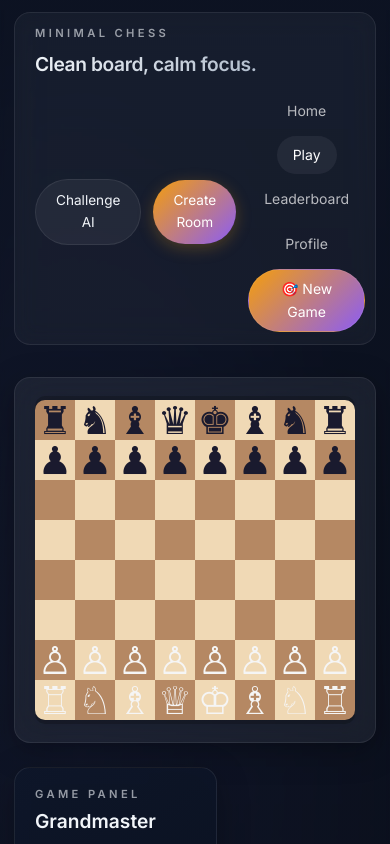
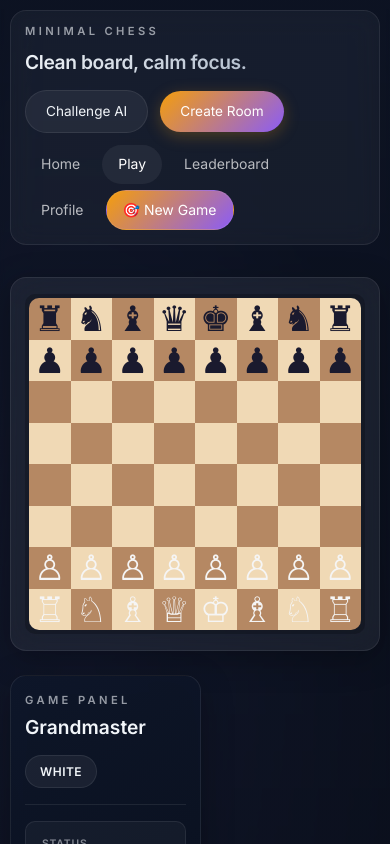
Before and after one commit to amrithul/chess, a React (Vite) app: page /play/ai in a window 390 px wide. Shown: the top 844 px of the page. Built offline with nearby package versions, Linux system fonts and the light colour scheme.

Commit message:
responsive

```diff
--- a/src/App.tsx
+++ b/src/App.tsx
@@ -57,6 +57,11 @@ const App = () => {
       ? 'Your turn'
       : "Opponent's turn"
     : roomStatusLabel;
+  const isPlayerTurn = mode === 'online'
+    ? !playerColor || snapshot.turn === (playerColor === 'w' ? 'w' : 'b')
+    : mode === 'ai'
+      ? snapshot.turn === 'w'
+      : true;
 
   // mode-driven effects handled elsewhere
 
@@ -182,7 +187,7 @@ const App = () => {
           <p className="eyebrow">Minimal Chess</p>
           <h1>Clean board, calm focus.</h1>
         </div>
-        <div style={{ display: 'flex', alignItems: 'center', gap: 12 }}>
+        <div className="topbar-actions">
           <button type="button" className="ghost-btn" onClick={() => { setMode('ai'); navigate('/play/ai'); }}>Challenge AI</button>
           <button type="button" className="action-btn" onClick={topbarCreateRoom}>Create Room</button>
           <Navigation />
@@ -197,9 +202,9 @@ const App = () => {
       <AnimatePresence mode="wait">
         <Routes>
           <Route path="/" element={<motion.main initial={{ opacity: 0, y: 16 }} animate={{ opacity: 1, y: 0 }} exit={{ opacity: 0, y: -16 }} className="hero-grid"><div className="hero-card hero-main"><p className="eyebrow">Minimal Chess</p><h2>Sharp board. Quiet interface.</h2><p>Every move is clear, every game feels calm, and the interface stays out of the way.</p><div className="controls-row hero-actions"><button className="action-btn" onClick={() => { setMode('local'); navigate('/play/local'); }}>Play Now</button><button className="ghost-btn" onClick={() => { setMode('ai'); navigate('/play/ai'); }}>Challenge AI</button></div></div><div className="hero-card secondary"><p className="eyebrow">Why it works</p><ul className="feature-list minimal-list"><li>Focused board first</li><li>Simple controls, instant play</li><li>Clear capture tracking</li></ul></div></motion.main>} />
-          <Route path="/play/local" element={<motion.main initial={{ opacity: 0, y: 16 }} animate={{ opacity: 1, y: 0 }} exit={{ opacity: 0, y: -16 }} className="board-layout"><div className="board-card"><Board fen={snapshot.fen} sideToMove={snapshot.turn} onMove={handleMove} theme={theme} boardTheme={boardTheme} showLegalMoves={settings.showLegalMoves} legalMoves={legalMoves} lastMove={snapshot.lastMove ? { from: snapshot.lastMove.slice(0, 2), to: snapshot.lastMove.slice(2, 4) } : null} orientation={orientation} /></div><aside className={`right-drawer ${drawerOpen ? 'open' : 'closed'}`}><Panel mode={mode} roomCode={roomCode} setRoomCode={setRoomCode} onlineRoom={onlineRoom} joinPromptOpen={joinPromptOpen} setJoinPromptOpen={setJoinPromptOpen} handleCreateRoom={handleCreateRoom} submitJoinRoom={submitJoinRoom} chatMessages={chatMessages} chatText={chatText} setChatText={setChatText} handleSendChat={handleSendChat} playerTurnLabel={playerTurnLabel} /></aside></motion.main>} />
-          <Route path="/play/ai" element={<motion.main initial={{ opacity: 0, y: 16 }} animate={{ opacity: 1, y: 0 }} exit={{ opacity: 0, y: -16 }} className="board-layout"><div className="board-card"><Board fen={snapshot.fen} sideToMove={snapshot.turn} onMove={handleMove} theme={theme} boardTheme={boardTheme} showLegalMoves={settings.showLegalMoves} legalMoves={legalMoves} lastMove={snapshot.lastMove ? { from: snapshot.lastMove.slice(0, 2), to: snapshot.lastMove.slice(2, 4) } : null} orientation={orientation} /></div><aside className={`right-drawer ${drawerOpen ? 'open' : 'closed'}`}><Panel mode={mode} roomCode={roomCode} setRoomCode={setRoomCode} onlineRoom={onlineRoom} joinPromptOpen={joinPromptOpen} setJoinPromptOpen={setJoinPromptOpen} handleCreateRoom={handleCreateRoom} submitJoinRoom={submitJoinRoom} chatMessages={chatMessages} chatText={chatText} setChatText={setChatText} handleSendChat={handleSendChat} playerTurnLabel={playerTurnLabel} /></aside></motion.main>} />
-          <Route path="/play/online" element={<motion.main initial={{ opacity: 0, y: 16 }} animate={{ opacity: 1, y: 0 }} exit={{ opacity: 0, y: -16 }} className="board-layout"><div className="board-card"><Board fen={snapshot.fen} sideToMove={snapshot.turn} onMove={handleMove} theme={theme} boardTheme={boardTheme} showLegalMoves={settings.showLegalMoves} legalMoves={legalMoves} lastMove={snapshot.lastMove ? { from: snapshot.lastMove.slice(0, 2), to: snapshot.lastMove.slice(2, 4) } : null} orientation={orientation} /></div><aside className={`right-drawer ${drawerOpen ? 'open' : 'closed'}`}><Panel mode={mode} roomCode={roomCode} setRoomCode={setRoomCode} onlineRoom={onlineRoom} joinPromptOpen={joinPromptOpen} setJoinPromptOpen={setJoinPromptOpen} handleCreateRoom={handleCreateRoom} submitJoinRoom={submitJoinRoom} chatMessages={chatMessages} chatText={chatText} setChatText={setChatText} handleSendChat={handleSendChat} playerTurnLabel={playerTurnLabel} /></aside></motion.main>} />
+          <Route path="/play/local" element={<motion.main initial={{ opacity: 0, y: 16 }} animate={{ opacity: 1, y: 0 }} exit={{ opacity: 0, y: -16 }} className="board-layout"><div className="board-card"><Board fen={snapshot.fen} sideToMove={snapshot.turn} onMove={handleMove} theme={theme} boardTheme={boardTheme} showLegalMoves={settings.showLegalMoves} legalMoves={legalMoves} lastMove={snapshot.lastMove ? { from: snapshot.lastMove.slice(0, 2), to: snapshot.lastMove.slice(2, 4) } : null} orientation={orientation} isYourTurn={isPlayerTurn} /></div><aside className={`right-drawer ${drawerOpen ? 'open' : 'closed'}`}><Panel mode={mode} roomCode={roomCode} setRoomCode={setRoomCode} onlineRoom={onlineRoom} joinPromptOpen={joinPromptOpen} setJoinPromptOpen={setJoinPromptOpen} handleCreateRoom={handleCreateRoom} submitJoinRoom={submitJoinRoom} chatMessages={chatMessages} chatText={chatText} setChatText={setChatText} handleSendChat={handleSendChat} playerTurnLabel={playerTurnLabel} /></aside></motion.main>} />
+          <Route path="/play/ai" element={<motion.main initial={{ opacity: 0, y: 16 }} animate={{ opacity: 1, y: 0 }} exit={{ opacity: 0, y: -16 }} className="board-layout"><div className="board-card"><Board fen={snapshot.fen} sideToMove={snapshot.turn} onMove={handleMove} theme={theme} boardTheme={boardTheme} showLegalMoves={settings.showLegalMoves} legalMoves={legalMoves} lastMove={snapshot.lastMove ? { from: snapshot.lastMove.slice(0, 2), to: snapshot.lastMove.slice(2, 4) } : null} orientation={orientation} isYourTurn={isPlayerTurn} /></div><aside className={`right-drawer ${drawerOpen ? 'open' : 'closed'}`}><Panel mode={mode} roomCode={roomCode} setRoomCode={setRoomCode} onlineRoom={onlineRoom} joinPromptOpen={joinPromptOpen} setJoinPromptOpen={setJoinPromptOpen} handleCreateRoom={handleCreateRoom} submitJoinRoom={submitJoinRoom} chatMessages={chatMessages} chatText={chatText} setChatText={setChatText} handleSendChat={handleSendChat} playerTurnLabel={playerTurnLabel} /></aside></motion.main>} />
+          <Route path="/play/online" element={<motion.main initial={{ opacity: 0, y: 16 }} animate={{ opacity: 1, y: 0 }} exit={{ opacity: 0, y: -16 }} className="board-layout"><div className="board-card"><Board fen={snapshot.fen} sideToMove={snapshot.turn} onMove={handleMove} theme={theme} boardTheme={boardTheme} showLegalMoves={settings.showLegalMoves} legalMoves={legalMoves} lastMove={snapshot.lastMove ? { from: snapshot.lastMove.slice(0, 2), to: snapshot.lastMove.slice(2, 4) } : null} orientation={orientation} isYourTurn={isPlayerTurn} /></div><aside className={`right-drawer ${drawerOpen ? 'open' : 'closed'}`}><Panel mode={mode} roomCode={roomCode} setRoomCode={setRoomCode} onlineRoom={onlineRoom} joinPromptOpen={joinPromptOpen} setJoinPromptOpen={setJoinPromptOpen} handleCreateRoom={handleCreateRoom} submitJoinRoom={submitJoinRoom} chatMessages={chatMessages} chatText={chatText} setChatText={setChatText} handleSendChat={handleSendChat} playerTurnLabel={playerTurnLabel} /></aside></motion.main>} />
           <Route path="/leaderboard" element={<motion.main initial={{ opacity: 0, y: 16 }} animate={{ opacity: 1, y: 0 }} exit={{ opacity: 0, y: -16 }} className="hero-grid"><div className="hero-card"><p className="eyebrow">Top players</p><h2>Live leaderboard highlights.</h2>{leaderboard.map((player) => <div key={player.username} className="leader-row"><span>{player.username}</span><strong>{player.rating}</strong></div>)}</div><div className="hero-card secondary"><p className="eyebrow">Your profile</p><div className="profile-shell"><div className="avatar">{settings.avatar}</div><div><h3>{settings.username}</h3><p>Rating {defaultProfile.rating}</p><p>{defaultProfile.games} games • {defaultProfile.wins} wins</p></div></div></div></motion.main>} />
           <Route path="/profile" element={<motion.main initial={{ opacity: 0, y: 16 }} animate={{ opacity: 1, y: 0 }} exit={{ opacity: 0, y: -16 }} className="hero-grid"><div className="hero-card"><p className="eyebrow">Profile</p><div className="profile-shell"><div className="avatar">{settings.avatar}</div><div><h3>{settings.username}</h3><p>Rating {defaultProfile.rating}</p><p>Accuracy {defaultProfile.accuracy}%</p></div></div></div><div className="hero-card secondary"><p className="eyebrow">Stats</p><ul className="feature-list"><li>Games: {defaultProfile.games}</li><li>Wins: {defaultProfile.wins}</li><li>Losses: {defaultProfile.losses}</li><li>Draws: {defaultProfile.draws}</li></ul></div></motion.main>} />
         </Routes>
--- a/src/style.css
+++ b/src/style.css
@@ -103,6 +103,14 @@ button {
   backdrop-filter: blur(12px);
   border-radius: var(--radius);
   border: 1px solid var(--border);
+}
+
+.topbar-actions {
+  display: flex;
+  align-items: center;
+  justify-content: flex-end;
+  gap: 12px;
+  flex-wrap: wrap;
 }
 
 .topbar-left {
@@ -290,11 +298,13 @@ button {
   align-items: flex-start;
   justify-content: center;
   padding: 8px 0;
+  width: 100%;
+  min-height: 0;
 }
 
 .board-card {
   flex: 0 0 auto;
-  width: min(920px, 95vw);
+  width: min(920px, 100%);
   max-width: 1200px;
   padding: 12px;
   border-radius: var(--radius);
@@ -306,7 +316,8 @@ button {
   display: flex;
   align-items: center;
   justify-content: center;
-  max-height: calc(100vh - 96px);
+  max-height: calc(100svh - 96px);
+  min-width: 0;
 }
 
 .board-card:hover {
@@ -323,8 +334,9 @@ button {
   backdrop-filter: blur(18px);
   box-shadow: var(--shadow);
   transition: var(--transition);
-  max-height: calc(100vh - 140px);
+  max-height: calc(100svh - 140px);
   overflow-y: auto;
+  min-width: 0;
 }
 
 .panel::-webkit-scrollbar {
@@ -579,6 +591,7 @@ button {
   display: flex;
   align-items: center;
   justify-content: center;
+  touch-action: manipulation;
 }
 
 .board-grid {
@@ -591,7 +604,7 @@ button {
   height: 100%;
   max-width: 100%;
   max-height: 100%;
-  min-width: 320px;
+  min-width: 0;
 }
 
 .square {
@@ -604,6 +617,9 @@ button {
   justify-content: center;
   transition: background-color 0.15s ease;
   cursor: pointer;
+  touch-action: manipulation;
+  -webkit-tap-highlight-color: transparent;
+  user-select: none;
 }
 
 .square.light {
@@ -684,7 +700,7 @@ button {
 
 /* ===== Pieces ===== */
 .piece {
-  font-size: clamp(2.4rem, 8vmin, 5rem);
+  font-size: clamp(1.85rem, 7.5vmin, 4.8rem);
   font-weight: 700;
   line-height: 1;
   user-select: none;
@@ -886,7 +902,6 @@ button {
 @media (max-width: 900px) {
   .hero-grid,
   .board-layout {
-    grid-template-columns: 1fr;
     flex-direction: column;
   }
 
@@ -894,6 +909,10 @@ button {
     flex-direction: column;
     align-items: stretch;
     gap: 12px;
+  }
+
+  .topbar-actions {
+    justify-content: flex-start;
   }
 
   .topbar-left {
@@ -920,12 +939,13 @@ button {
     max-height: none;
   }
 
+  .board-card {
+    width: 100%;
+    max-height: none;
+  }
+
   .captured-grid {
     grid-template-columns: 1fr;
-  }
-
-  .board-card {
-    width: 100%;
   }
 
   .board-surface {
@@ -935,11 +955,45 @@ button {
   .stats-grid {
     grid-template-columns: 1fr 1fr;
   }
+
+  .board-grid {
+    min-width: 0;
+  }
 }
 
 @media (max-width: 480px) {
+  .app-shell {
+    padding: 10px 10px 14px;
+  }
+
+  .topbar {
+    padding: 12px 14px;
+  }
+
+  .topbar-actions {
+    width: 100%;
+  }
+
+  .nav-links {
+    width: 100%;
+    overflow-x: auto;
+    justify-content: flex-start;
+    padding-bottom: 2px;
+    scrollbar-width: none;
+  }
+
+  .nav-links::-webkit-scrollbar {
+    display: none;
+  }
+
   .hero-card h2 {
     font-size: 1.6rem;
+  }
+
+  .hero-card,
+  .board-card,
+  .panel {
+    padding: 16px 14px;
   }
 
   .stats-grid {
@@ -959,4 +1013,29 @@ button {
   .panel-header {
     flex-direction: column;
   }
+
+  .check-overlay {
+    inset: 4px;
+  }
+
+  .check-overlay span {
+    padding: 7px 14px;
+    font-size: 0.82rem;
+    letter-spacing: 0.12em;
+  }
+
+  .piece {
+    font-size: clamp(1.55rem, 9vw, 3rem);
+  }
+
+  .move-dot {
+    width: 14px;
+    height: 14px;
+  }
+
+  .move-dot.capture {
+    width: 22px;
+    height: 22px;
+    border-width: 2px;
+  }
 }
```
